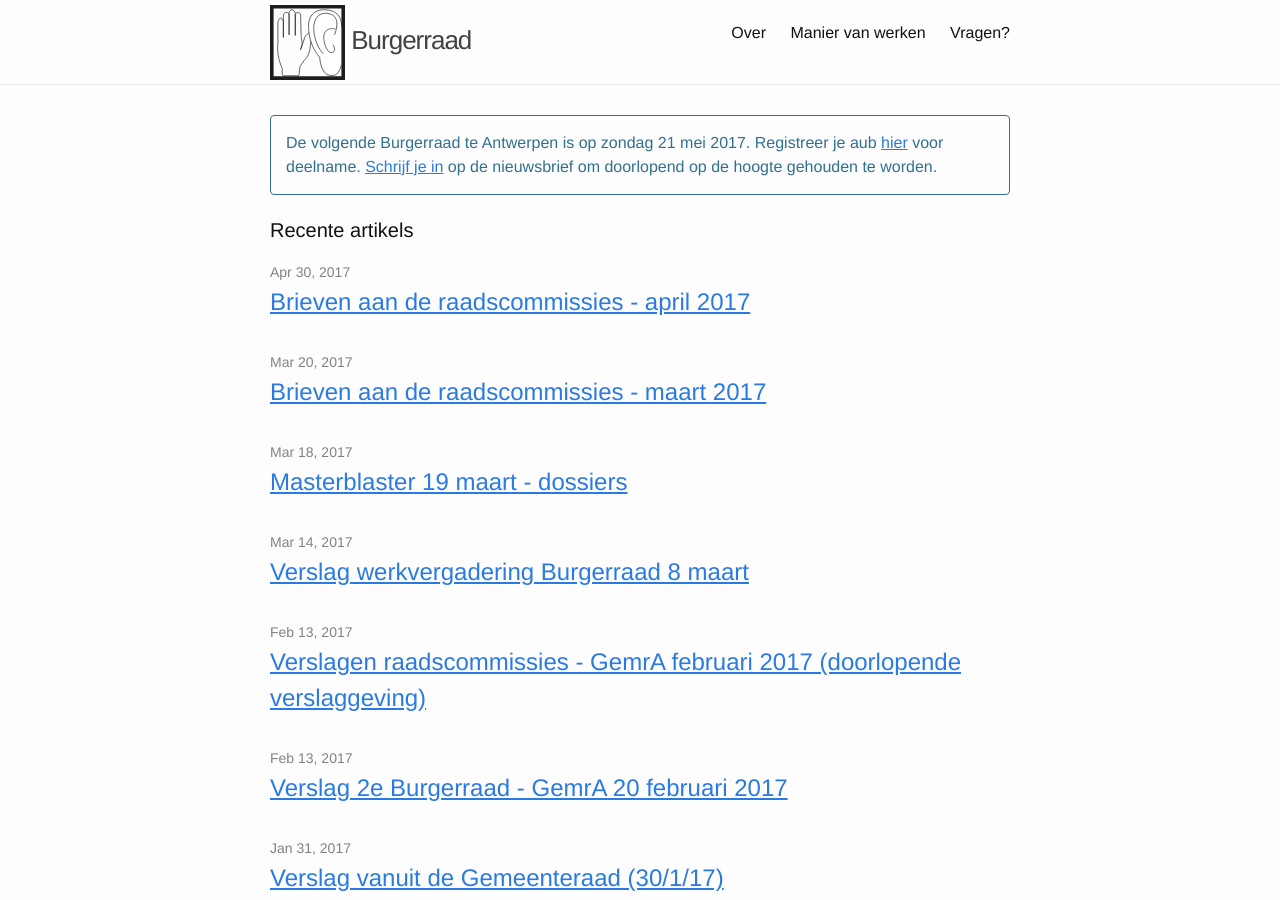
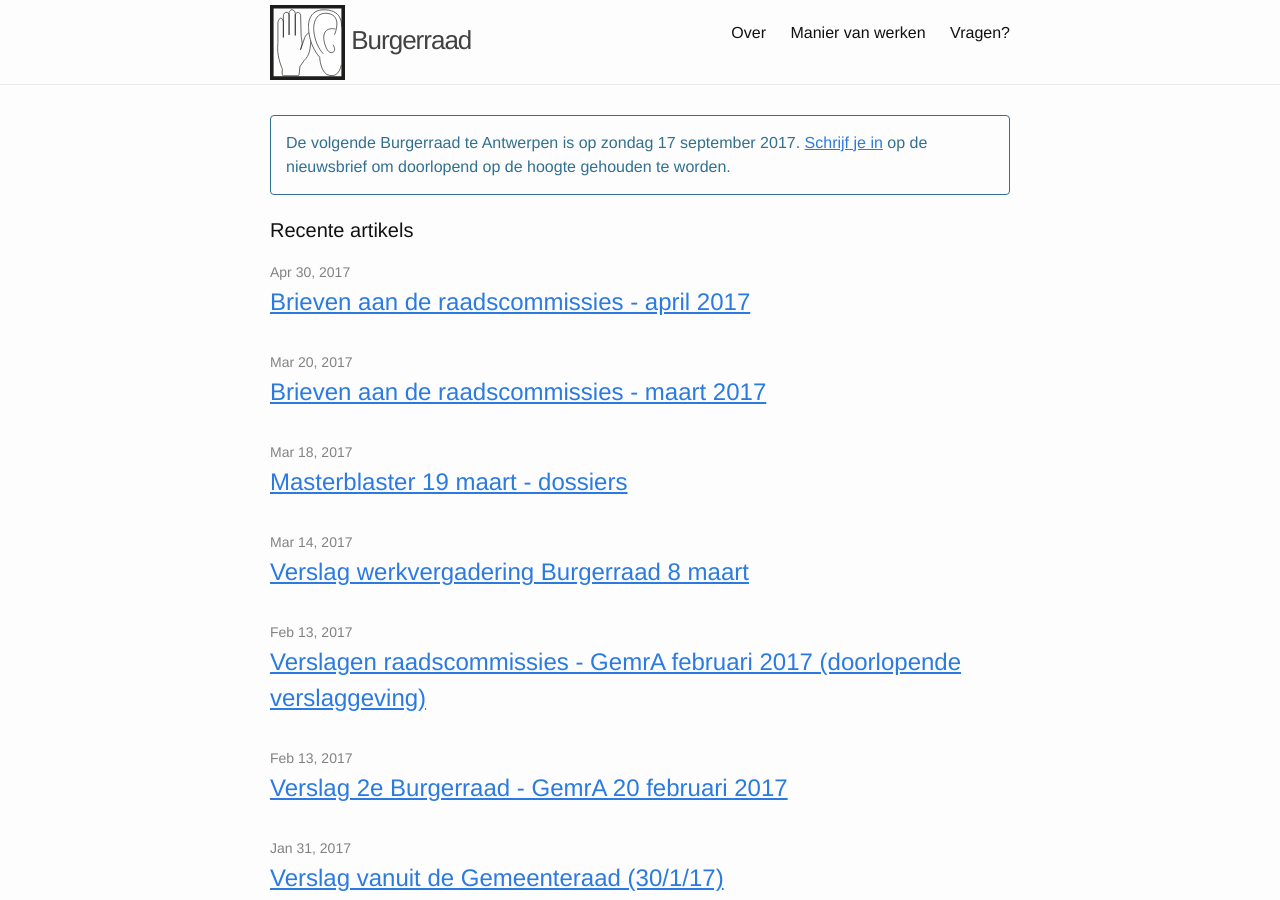
Before and after one commit to tgoorden/burgerraad, a Jekyll site: the page built from index.html, in a window 1280 px wide and 900 px high. Built offline with Jekyll 4.4.1, drawn with Linux system fonts in a browser that asks for light colours.

Commit message:
Upcoming aangepast voor september

```diff
--- a/_includes/upcoming.html
+++ b/_includes/upcoming.html
@@ -1,5 +1,5 @@
 <div id="upcoming" class="alert alert-info">
-   De volgende Burgerraad te Antwerpen is op zondag 21 mei 2017.
-   Registreer je aub <a href="https://docs.google.com/forms/d/e/1FAIpQLSeP4Ia4TP4jh6Pr-j4QV-UXvUVdjqEz8tqWcoFBUpixWlD_7A/viewform" target="_new">hier</a> voor deelname.
+   De volgende Burgerraad te Antwerpen is op zondag 17 september 2017.
+   <!-- Registreer je aub <a href="https://docs.google.com/forms/d/e/1FAIpQLSeP4Ia4TP4jh6Pr-j4QV-UXvUVdjqEz8tqWcoFBUpixWlD_7A/viewform" target="_new">hier</a> voor deelname. -->
    <a href="/over/">Schrijf je in</a> op de nieuwsbrief om doorlopend op de hoogte gehouden te worden.
 </div>
```
